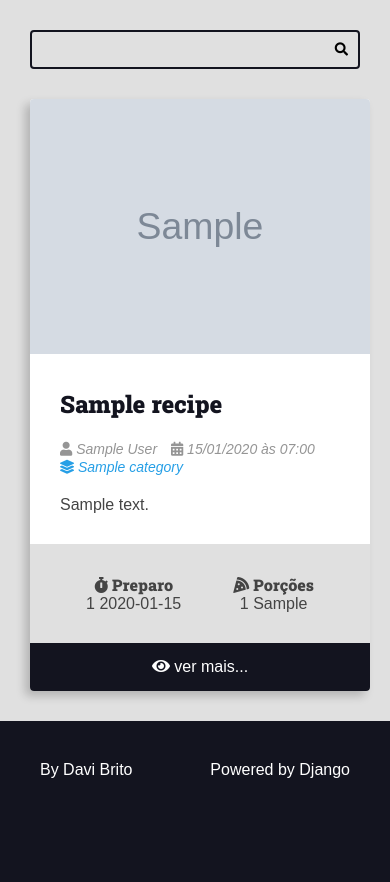
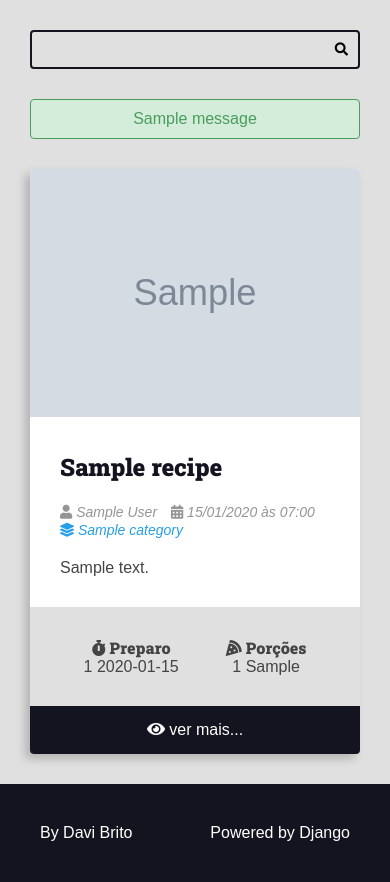
Before and after one commit to DaaviB/projeto-django, a Django app: page / in a window 390 px wide. Shown: the part 113-995 px from the top of the page. Before the commit the page ends 891 px from the top, so only its background shows below. Run offline with Django 4.2, Linux system fonts and the light colour scheme; tables that the repository leaves empty hold one stand-in row (values such as "Sample post"); grey boxes marked "Sample" are stand-in pictures; one stand-in notice (Sample message) is shown.

Commit message:
add flash messages

```diff
--- a/recipes/static/recipes/css/style.css
+++ b/recipes/static/recipes/css/style.css
@@ -312,7 +312,57 @@ h6 {
     background: var(--color-primary-dark);
     color: var(--color-white);
 }
+/* Messages */
 
+.messages-container {
+    display: flex;
+    flex-flow: column nowrap;
+    gap: calc(var(--spacing-gutter-medium)/2);
+}
+
+.message {
+    padding: 1rem;
+    border-radius: 4px;
+    border: 1px solid var(--color-dark-text);
+    background: var(--color-gray-2);
+    color: var(--color-dark-text);
+  }
+
+  .message-error {
+    border: 1px solid var(--color-error-dark);
+    background: var(--color-error-light);
+    color: var(--color-error-dark);
+  }
+
+  .message-success {
+    border: 1px solid var(--color-success-dark);
+    background: var(--color-success-light);
+    color: var(--color-success-dark);
+  }
+
+  .message-warning {
+    border: 1px solid var(--color-warning-dark);
+    background: var(--color-warning-light);
+    color: var(--color-warning-dark);
+  }
+
+  .message-alert {
+    border: 1px solid var(--color-alert-dark);
+    background: var(--color-alert-light);
+    color: var(--color-alert-dark);
+  }
+
+  .message-info {
+    border: 1px solid var(--color-info-dark);
+    background: var(--color-info-light);
+    color: var(--color-info-dark);
+  }
+
+  .message-debug {
+    border: 1px solid var(--color-debug-dark);
+    background: var(--color-debug-light);
+    color: var(--color-debug-dark);
+  }
 /* generics */
 
 .center {
@@ -327,3 +377,9 @@ h6 {
     margin-top: var(--spacing-gutter-medium);
     margin-bottom: var(--spacing-gutter-medium);
 }
+
+@media (max-width: 600px) {
+    .main-content-list {
+        grid-template-columns: repeat(auto-fit, minmax(100%, 1fr));
+    }
+}
--- a/recipes/templates/recipes/pages/home.html
+++ b/recipes/templates/recipes/pages/home.html
@@ -3,7 +3,7 @@
 {% block title %}Home | {% endblock title %}
 
 {% block content %}
-
+    {% include 'recipes/partials/messages.html' %}
     <div class="main-content main-content-list container">
         {% for recipe in recipes %}
             {% include "recipes/partials/recipe.html" %}
--- /dev/null
+++ b/recipes/templates/recipes/partials/messages.html
@@ -0,0 +1,9 @@
+{% if messages %}
+<div class="main-content center container messages-container">
+    {% for message in messages %}
+        <div class="message {{ message.tags }}">
+            {{ message }}
+        </div>
+    {% endfor %}
+</div>
+{% endif %}
--- a/recipes/views.py
+++ b/recipes/views.py
@@ -20,7 +20,6 @@ def home(request):
         recipes,
         PER_PAGE,
     )
-
     return render(request, 'recipes/pages/home.html', context={
         'recipes': page_obj,
         'pagination_range': pagination_range,
```
Also changed, not shown: project/settings.py (+10 -0 lines).
